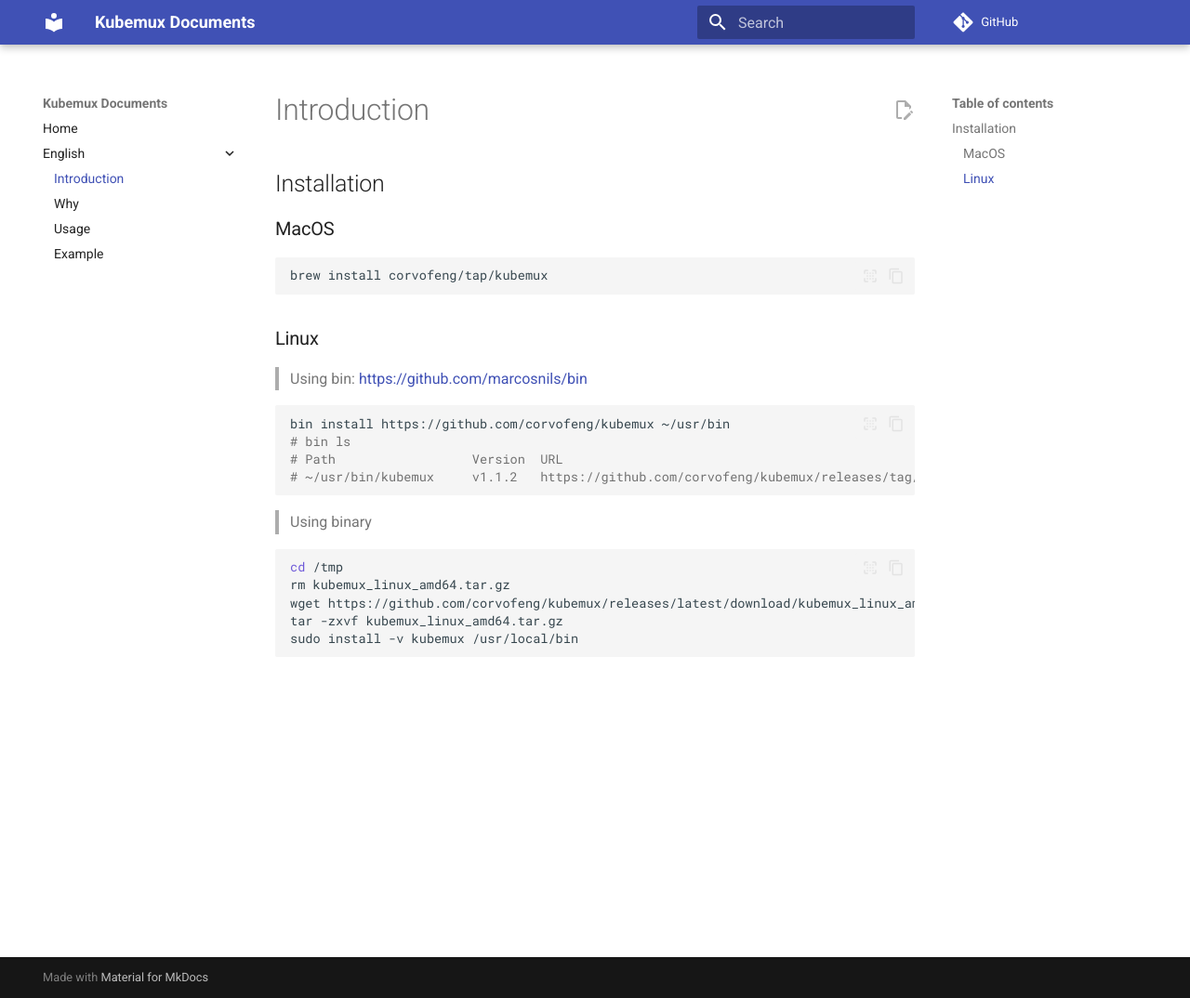
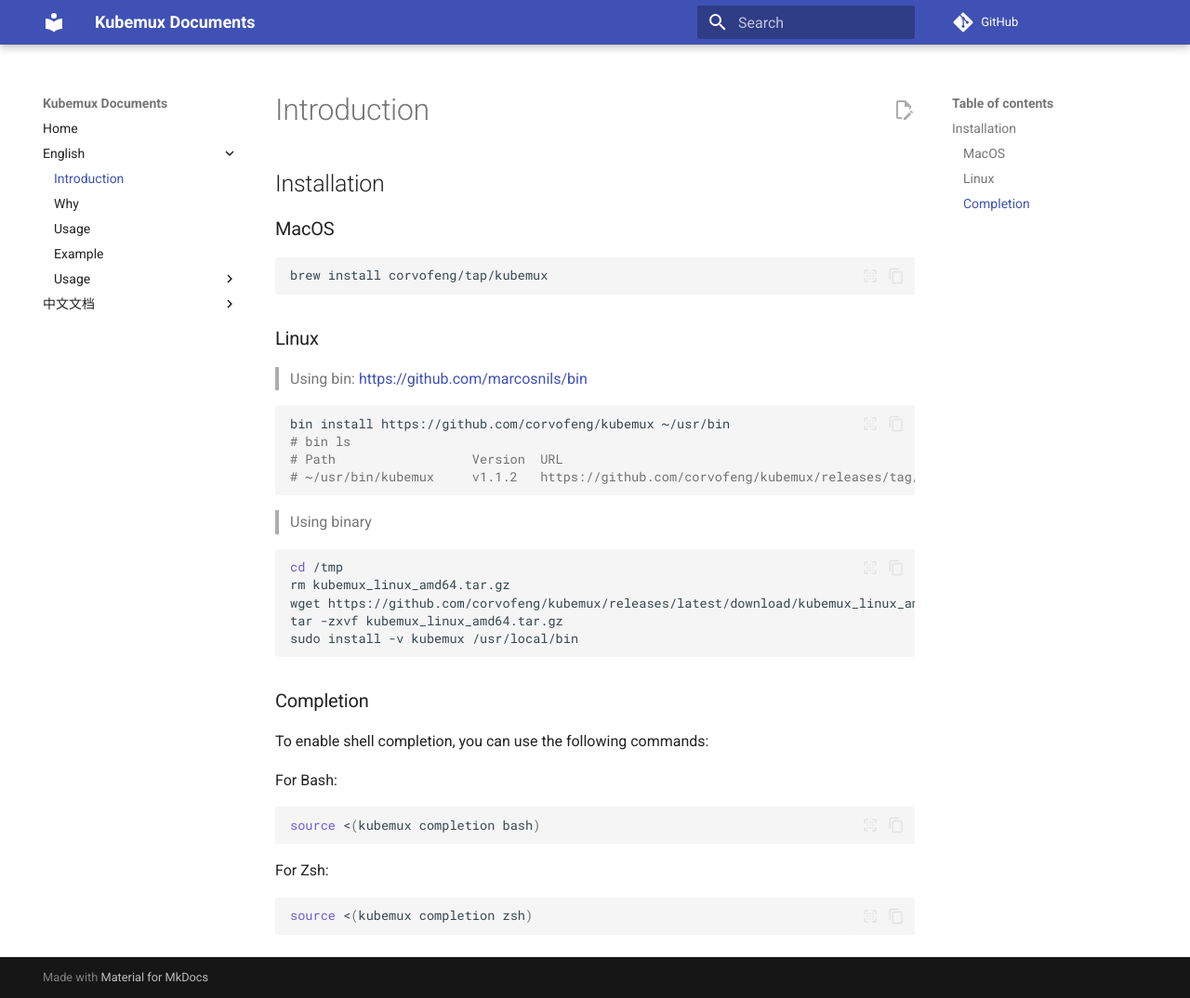
Before and after one commit to corvofeng/kubemux, an MkDocs documentation site: the page built from docs/en/intro.md, in a window 1280 px wide and 1074 px high. Shown: the whole window at 93% size. Built offline with MkDocs 1.6.1 and Material for MkDocs 9.7.7, drawn with Linux system fonts in a browser that asks for light colours; comment, search, counter and statistics services are not loaded.

Commit message:
Update the doc for kubemux.
Signed-off-by: corvofeng <corvofeng@gmail.com>

````diff
--- a/docs/en/intro.md
+++ b/docs/en/intro.md
@@ -27,3 +27,17 @@
 tar -zxvf kubemux_linux_amd64.tar.gz
 sudo install -v kubemux /usr/local/bin
 ```
+
+### Completion
+
+To enable shell completion, you can use the following commands:
+
+For Bash:
+```bash
+source <(kubemux completion bash)
+```
+
+For Zsh:
+```bash
+source <(kubemux completion zsh)
+```
--- a/mkdocs.yml
+++ b/mkdocs.yml
@@ -11,15 +11,17 @@
       - Why: en/why.md
       - Usage: en/usage.md
       - Example: en/example.md
-      # - usage:
+      - Usage:
       #   - terminator: en/usage/terminator.md
-      #   - kubeconfig: en/usage/kubeconfig.md
+        - kubeconfig: en/usage/kubeconfig.md
+        - tmuxinator: en/usage/tmuxinator.md
+        - zellij: en/usage/zellij.md
   #     - comments: en/comments.md
   #     - example snips: en/example_snips.md
   #     - available_commands: en/available_commands.md
   #     - available_config : en/available_config.md
-  # - 中文文档:
-  #     - 简介: zh/intro.md
+  - 中文文档:
+      - 简介: zh/intro.md
   #     - 注释功能的使用: zh/comments.md
   #     - 示例代码片段: zh/example_snips.md
   #     - Vsnips可用的命令: zh/available_commands.md
````
Also changed, not shown: docs/en/usage.md (+5 -0 lines), docs/en/usage/kubeconfig.md (added, +1 -0 lines), docs/en/usage/tmuxinator.md (added, +45 -0 lines), docs/en/usage/zellij.md (added, +33 -0 lines), docs/index.md (+4 -5 lines), docs/en/usage/terminator.md (added).
